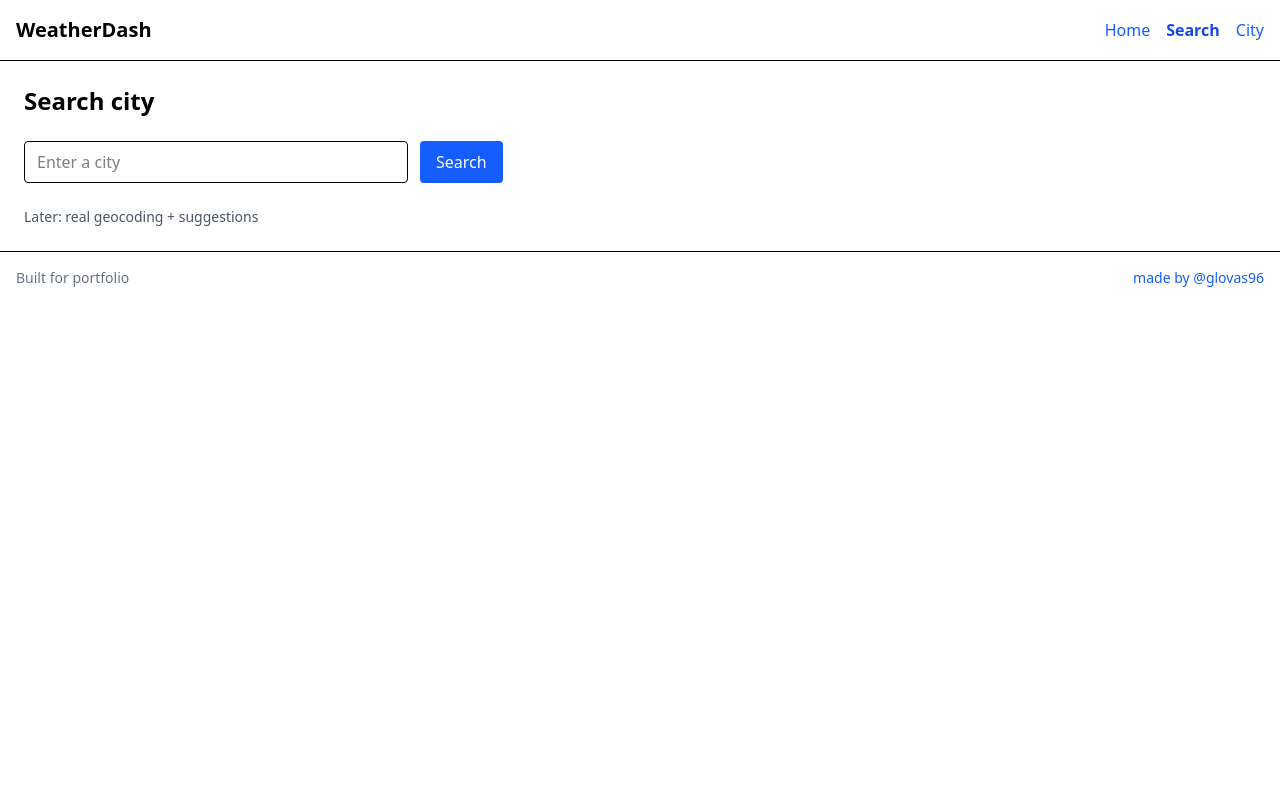
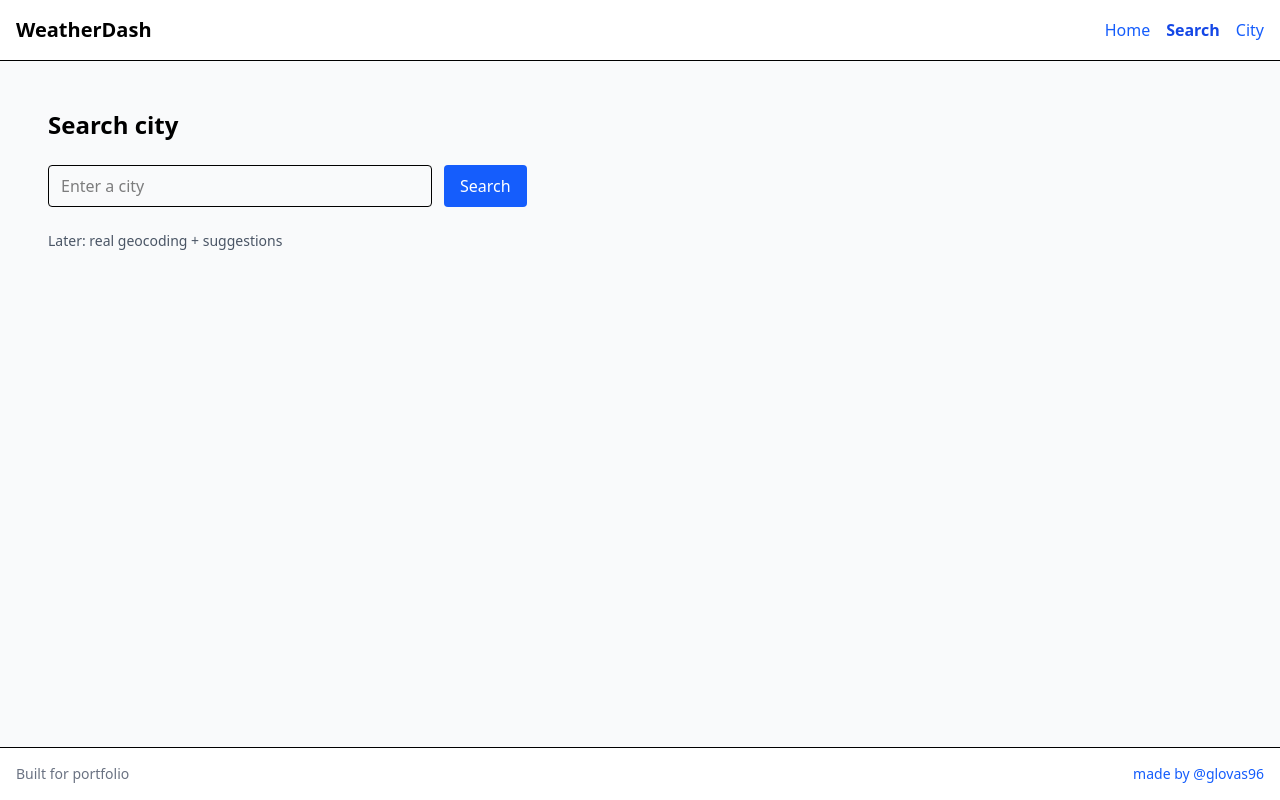
Before and after one commit to glovas96/weather-dashboard, a React (Vite) app: page /search in a window 1280 px wide. Built offline with nearby package versions, Linux system fonts and the light colour scheme.

Commit message:
style: add layout styling to AppLayout

```diff
--- a/src/layouts/AppLayout.jsx
+++ b/src/layouts/AppLayout.jsx
@@ -3,9 +3,9 @@ import Footer from "../components/Footer";
 
 function AppLayout({ children }) {
     return (
-        <div>
+        <div className="min-h-screen flex flex-col bg-gray-50">
             <Navbar />
-            <main>
+            <main className="container mx-auto flex-1 p-6">
                 {children}
             </main>
             <Footer />
```
